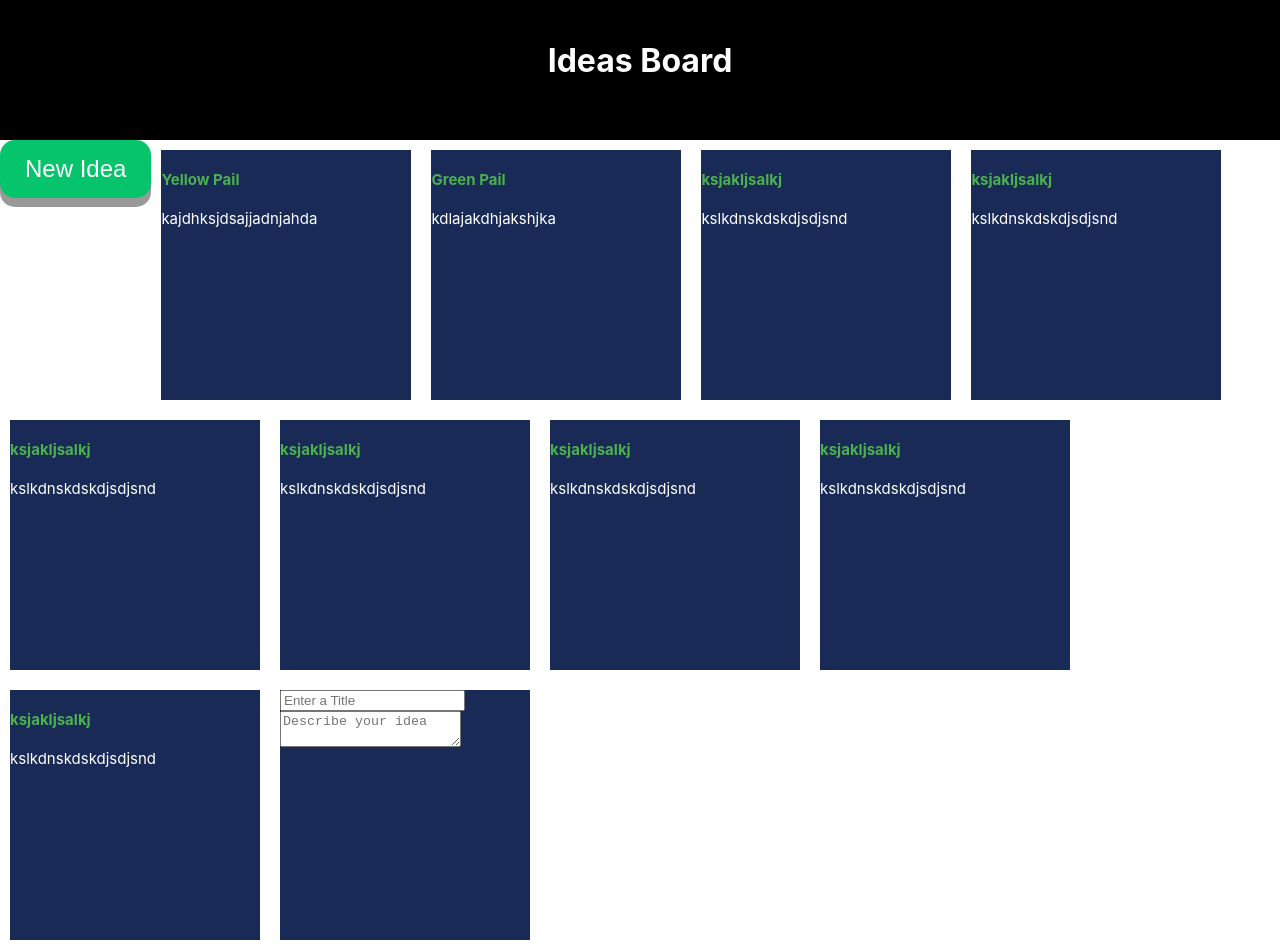
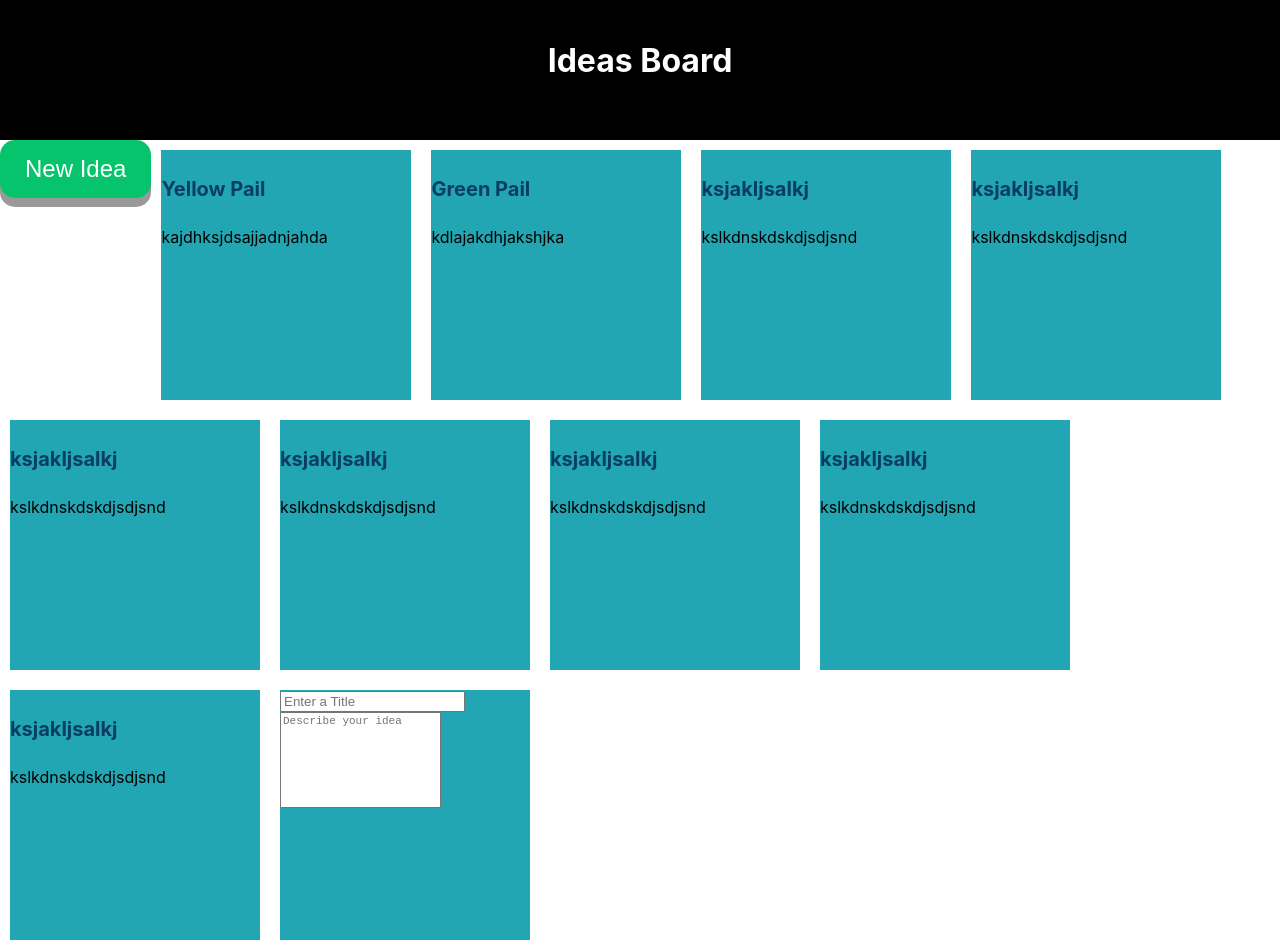
Before and after one commit to piyu0809/IdeaBoard, a React (Create React App) app in the folder ideasboard/: page / in a window 1280 px wide. Both pictures are taken after a click on the button "New Idea". Built offline with nearby package versions, Linux system fonts and the light colour scheme.

Commit message:
button updated

```diff
--- a/ideasboard/src/App.css
+++ b/ideasboard/src/App.css
@@ -17,10 +17,14 @@
   height: 250px;
   width: 250px;
   margin: 10px;
-  background: #192a56;
+  background: #22a6b3;
   float: left;
-  font-size: 15px;
+  font-size: 16px;
   text-align: left;
+  color: black;
+}
+.tile:hover {
+  background-color: #82ccdd;
 }
 .newideabutton{
   display: inline-block;
@@ -40,5 +44,15 @@ float: left;
 .newideabutton:hover {background-color: #4CAF50 }
 
 h4{
-  color: #4CAF50;
+  color: #0a3d62;
+  font-size: 20px;
 }
+.input:focus {
+  border: solid 1px lightgrey;
+}
+
+textarea {
+  resize: none;
+  height: 90px;
+  font-size: 11px;
+}
--- a/ideasboard/src/IdeaContainer.js
+++ b/ideasboard/src/IdeaContainer.js
@@ -49,7 +49,7 @@ addNewIdea=() => {
         {this.state.ideasarray.map((idea) => {
           if(this.state.editingIdeaId === idea.id) {
             return(
-              <IdeaForm idea={idea} key={idea.id} />
+              <IdeaForm idea={idea} key={idea.id} id={idea.id} />
             )
           }
           else {
--- a/ideasboard/src/IdeaForm.js
+++ b/ideasboard/src/IdeaForm.js
@@ -1,13 +1,38 @@
 import React, { Component } from 'react'
+import {ideas} from './ConstIdeas'
 
 
 class IdeaForm extends Component {
+  constructor(props){
+    super(props);
+
+    this.state = {
+      title: this.props.idea.title,
+      body: this.props.idea.body
+    };
+  }
+
+  handleInput = (e) => {
+    console.log("handleInput");
+    this.setState({
+      [e.target.name]: e.target.value
+    })}
+  handleBlur = () => {
+    console.log("handleBlur");
+    const idea = {id: this.props.id , title: this.state.title , body: this.state.body};
+    console.log(idea);
+    ideas.push(idea);
+    console.log(ideas);
+  }
+
   render(){
     return(
       <div className="tile">
         <form>
-          <input className='input' type="text" name="title" placeholder='Enter a Title' />
-          <textarea className='input' name="body" placeholder='Describe your idea'></textarea>
+          <input className='input' type="text" name="title" placeholder='Enter a Title'
+            value={this.state.title} onChange={this.handleInput} onBlur={this.handleBlur} />
+          <textarea className='input' name="body" placeholder='Describe your idea'
+            value={this.state.body} onChange={this.handleInput} onBlur={this.handleBlur}></textarea>
         </form>
       </div>
     );
```
